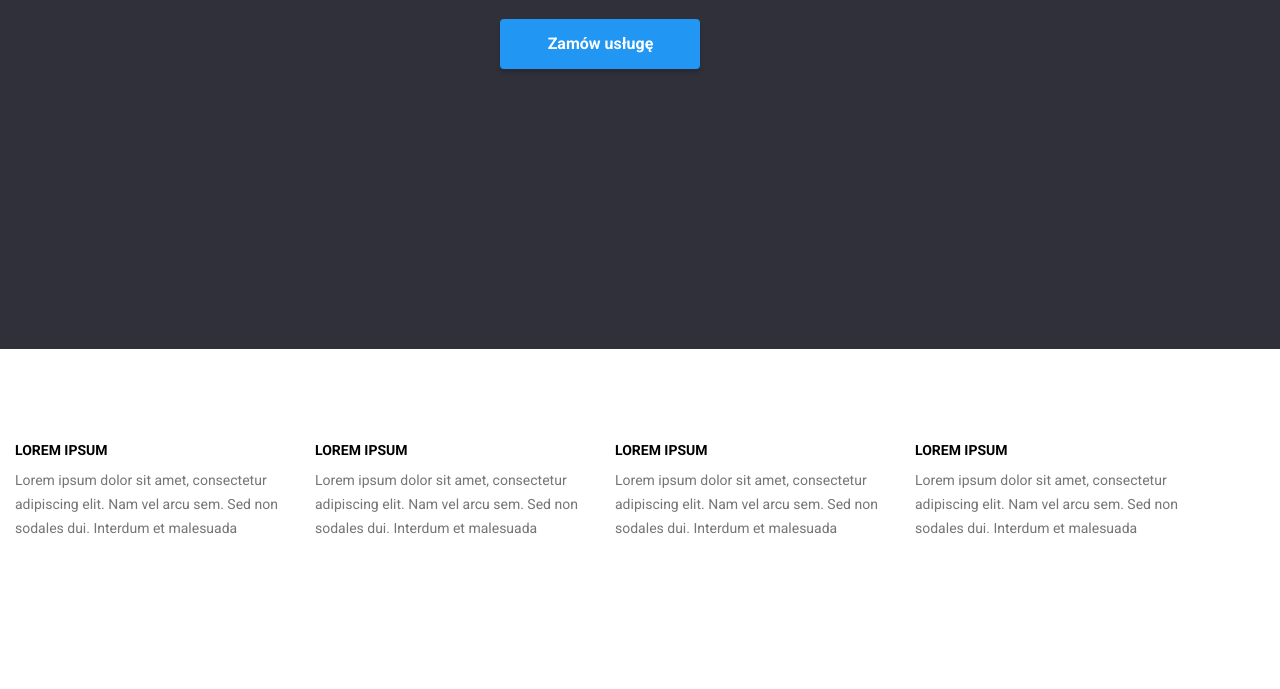
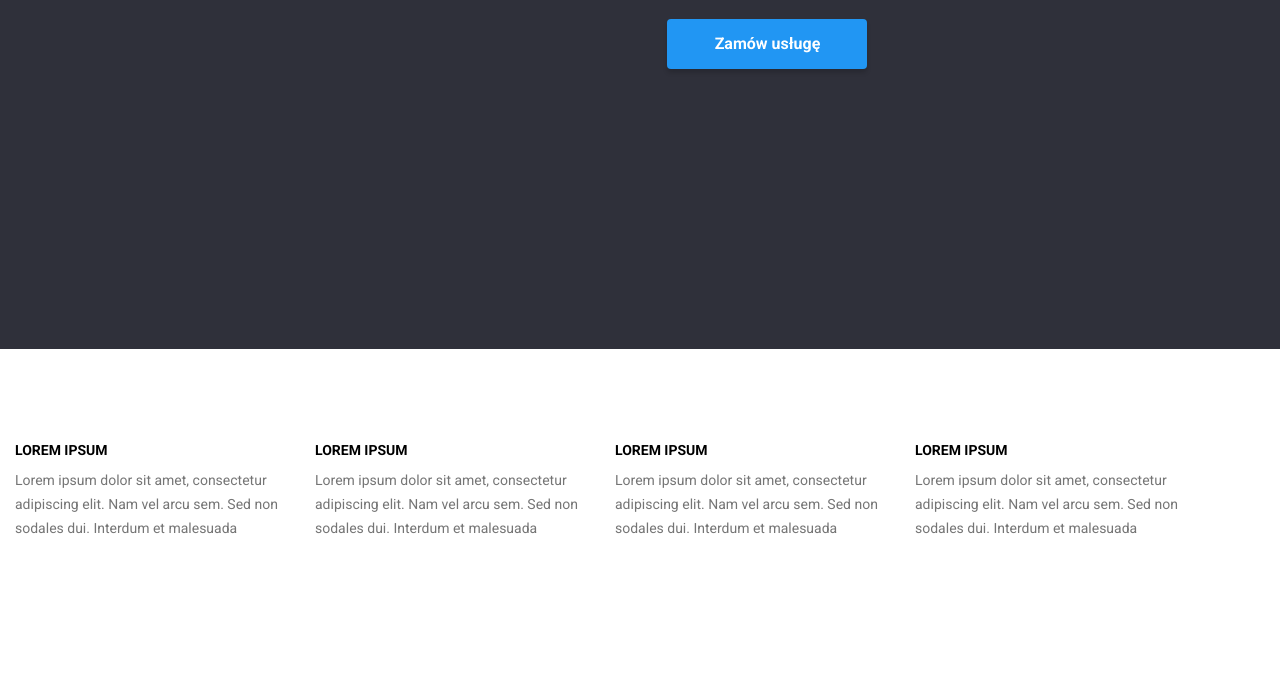
Before and after one commit to JonnaSuch/goit-markup-hw-03, a plain HTML site: page index.html in a window 1280 px wide. Shown: the part 411-1100 px from the top of the page. Drawn offline with nearby package versions, Linux system fonts and the light colour scheme.

Commit message:
Update styles.css

```diff
--- a/css/styles.css
+++ b/css/styles.css
@@ -158,9 +158,9 @@ button:hover {
   box-shadow: 0px 4px 4px rgb(0, 0, 0, 0.15);
   font-weight: 700;
   font-size: 16px;
-  text-align: center;
   border: none;
   padding: 10px 41px 10px 42px;
+  margin-left: 215px;
 }
 
 .list-lorem {
```
